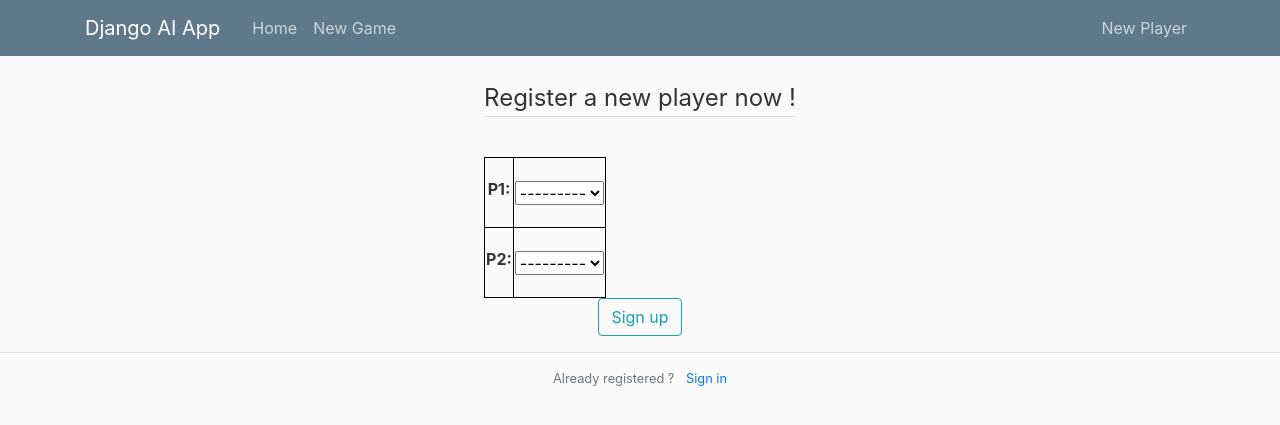
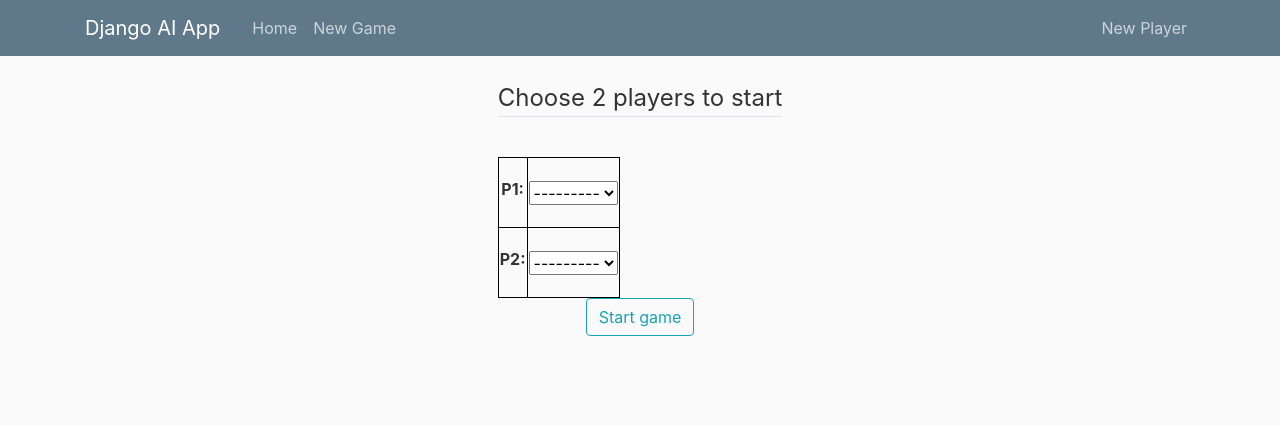
Before and after one commit to Hottos091/IA, a Django app: page /board/settings in a window 1280 px wide. Shown: the top 425 px of the page. Run offline with Django 3.2, Linux system fonts and the light colour scheme; data that the repository does not hold is empty; parts of the project's set-up code (start-up, migrations or seed data) failed here and were passed over; some libraries are stand-ins or nearby versions.

Commit message:
fixed views

```diff
--- a/board/templates/board/settings.html
+++ b/board/templates/board/settings.html
@@ -4,13 +4,13 @@
     <form method="POST">
         {% csrf_token %}
         <fieldset class="form-group">
-            <legend class="border-bottom mb-4">Choose the 2 players now !</legend>
+            <legend class="border-bottom mb-4">Choose 2 players to start</legend>
         </fieldset>
         <table border=1>
             {{ form }}
         </table>
         <div class="form-group">
-            <button class="btn btn-outline-info" type="submit">Start game !</button>
+            <button class="btn btn-outline-info" type="submit">Start game</button>
         </div>
     </form>
 </div>
--- a/board/views.py
+++ b/board/views.py
@@ -115,4 +115,4 @@ def settings(request):
             return redirect('game')
     else:
         form = PlayersChoiceForm()
-        return render(request, 'users_auth/register.html', {'form': form})
+        return render(request, 'board/settings.html', {'form': form})
--- a/users_auth/templates/users_auth/register.html
+++ b/users_auth/templates/users_auth/register.html
@@ -9,7 +9,7 @@
     <form method="POST">
         {% csrf_token %}
         <fieldset class="form-group">
-            <legend class="border-bottom mb-4">Register a new player now !</legend>
+            <legend class="border-bottom mb-4">Register a new player now: </legend>
         </fieldset>
         <table border=1>
             {{ form }}
```
